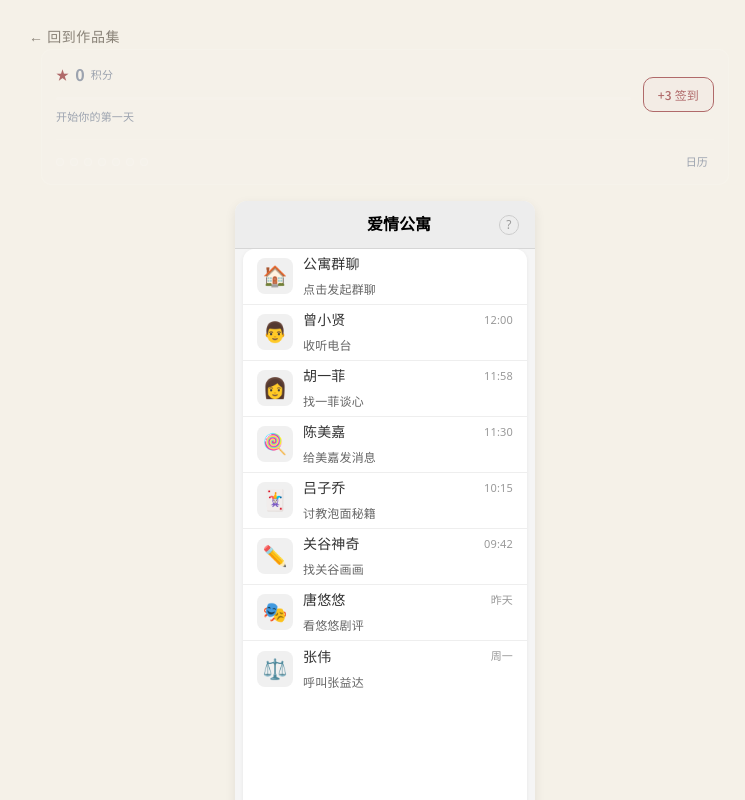
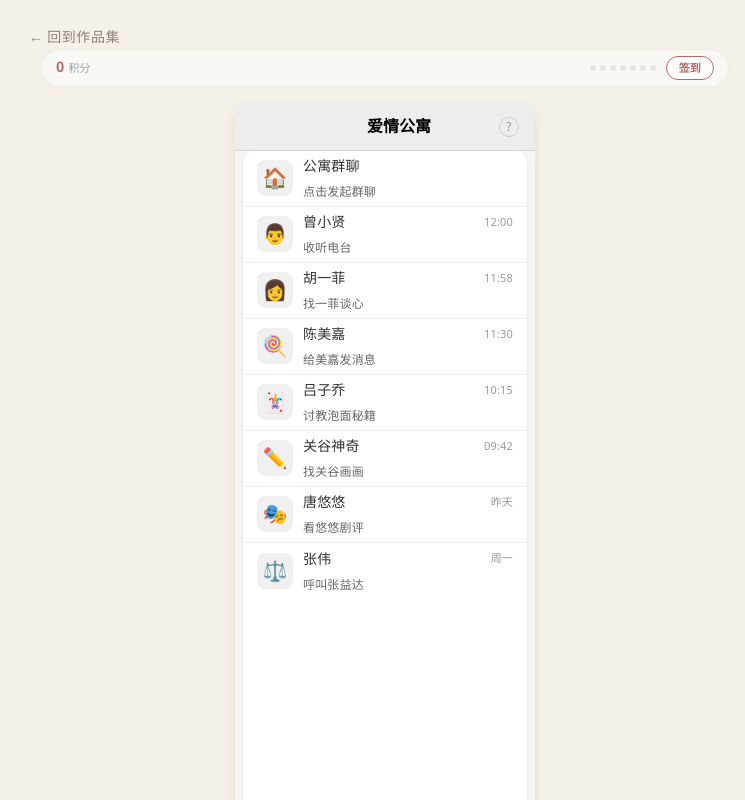
Before and after one commit to lujunling1230/xiaolu-web, a React (Vite) app: page /toolbox/answer in a window 1280 px wide. Shown: the top 800 px of the page, without its empty margins (255-1000 px from the left). Built offline with nearby package versions, Linux system fonts and the light colour scheme.

Commit message:
style: 爱情公寓/解忧杂货店/伴龄积分面板改为lite轻量版

```diff
--- a/src/pages/toolbox/AdvicePage.tsx
+++ b/src/pages/toolbox/AdvicePage.tsx
@@ -479,7 +479,7 @@ const AdvicePage: React.FC = () => {
 
       {/* 签到打卡 */}
       <div className="advice-checkin">
-        <UniversalCheckinPanel productId="advice" accentColor="#a8814a" />
+        <UniversalCheckinPanel productId="advice" accentColor="#a8814a" variant="lite" />
       </div>
 
       {/* ===== 标题区（隐藏，由开场动画 & 顶栏承担） ===== */}
--- a/src/pages/toolbox/BanlingPage.tsx
+++ b/src/pages/toolbox/BanlingPage.tsx
@@ -1645,7 +1645,7 @@ ${messages.map((m) => `${m.role === "user" ? "用户" : "伴龄"}: ${m.content}`
       )}
       {/* 签到打卡 */}
       <div style={{ maxWidth: 960, margin: '0 auto 16px', padding: '0 16px' }}>
-        <UniversalCheckinPanel productId="banling" accentColor="#87A96B" />
+        <UniversalCheckinPanel productId="banling" accentColor="#87A96B" variant="lite" />
       </div>
       <div className="bl-content">
         {tab === "home" && renderHome()}
--- a/src/pages/toolbox/SystemTuningPage.tsx
+++ b/src/pages/toolbox/SystemTuningPage.tsx
@@ -1252,7 +1252,7 @@ const SystemTuningPage: React.FC = () => {
 
       {/* 签到打卡 */}
       <div style={{ maxWidth: 720, margin: '0 auto 16px', padding: '0 16px' }}>
-        <UniversalCheckinPanel productId="system_tuning" accentColor="#b06a6a" />
+        <UniversalCheckinPanel productId="system_tuning" accentColor="#b06a6a" variant="lite" />
       </div>
 
       <AnimatePresence mode="wait">
```
Also changed, not shown: 3 other files (tests, documents, lock files or other folders).
